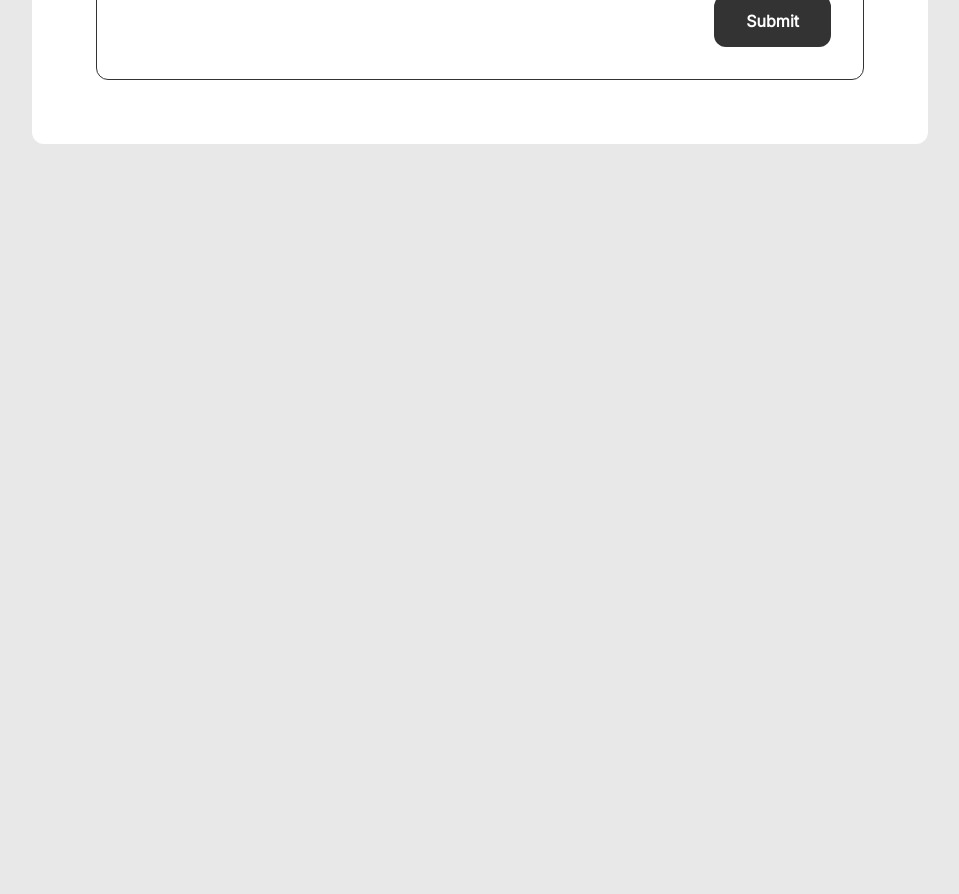
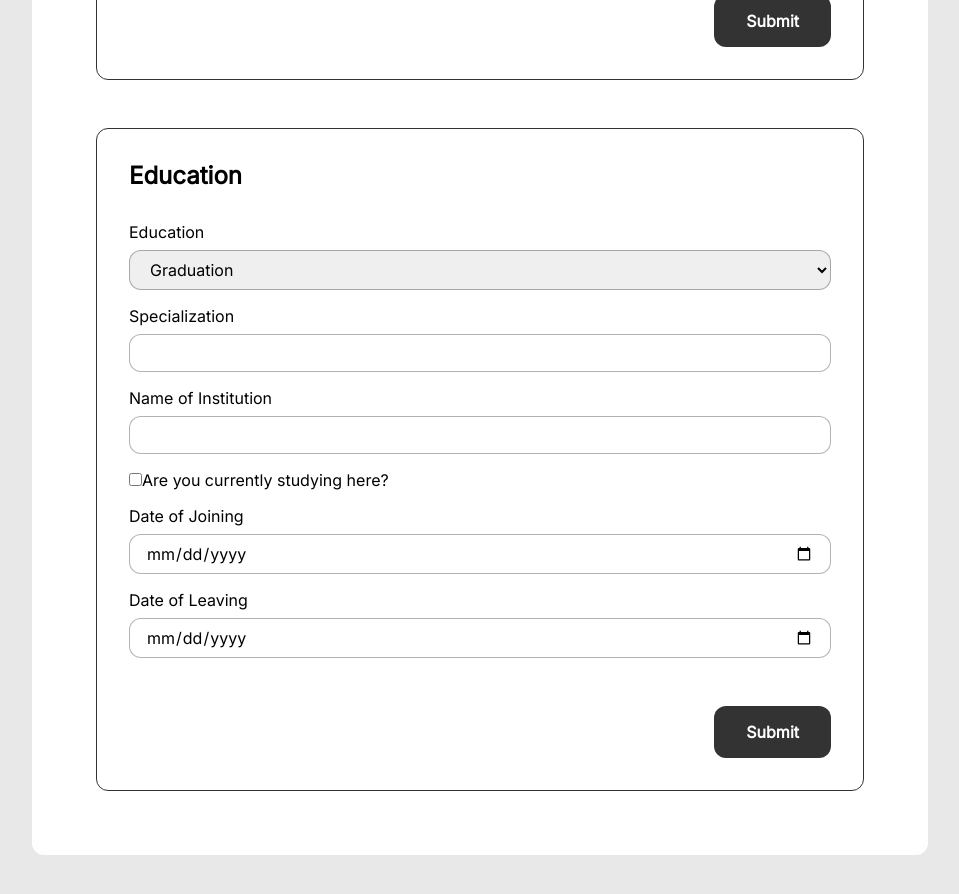
Before and after one commit to avraneel/cv-application, a React (Vite) app: page / in a window 1280 px wide. Shown: the part 660-1554 px from the top of the page, without its empty margins (160-1119 px from the left). Before the commit the page ends 868 px from the top, so only its background shows below. Built offline with nearby package versions, Linux system fonts and the light colour scheme.

Commit message:
Add Education

```diff
--- a/src/components/App.jsx
+++ b/src/components/App.jsx
@@ -13,8 +13,8 @@ export default function App() {
         </header>
         <main className="main">
           <General />
-          {/* <Education />
-          <Experience /> */}
+          <Education />
+          {/*<Experience /> */}
         </main>
       </div>
     </>
--- a/src/components/Checkbox.jsx
+++ /dev/null
@@ -1,14 +0,0 @@
-import "../styles/checkBoxGroup.css";
-
-export default function Checkbox({ name, label, current, setCurrent }) {
-  function handleClick() {
-    setCurrent(!current);
-  }
-
-  return (
-    <div className={`${name} checkboxGroup`}>
-      <input type="checkbox" name={name} id={name} onClick={handleClick} />
-      <label htmlFor={name}>{label}</label>
-    </div>
-  );
-}
--- a/src/components/Dropdown.jsx
+++ b/src/components/Dropdown.jsx
@@ -1,39 +1,39 @@
 import "../styles/input.css";
 
-export default function Dropdown({ id, label }) {
+export default function Dropdown({ id, label, value, setState }) {
   const list = [
     {
       id: crypto.randomUUID(),
-      value: "phd",
       name: "Doctorate (PhD)",
     },
     {
       id: crypto.randomUUID(),
-      value: "masters",
       name: "Post Graduation",
     },
     {
       id: crypto.randomUUID(),
-      value: "bachelors",
       name: "Graduation",
     },
     {
       id: crypto.randomUUID(),
-      value: "hs",
       name: "High School",
     },
   ];
 
   const options = list.map((item) => (
-    <option key={item.id} value={item.value}>
+    <option key={item.id} value={item.name}>
       {item.name}
     </option>
   ));
 
+  function handleChange(e) {
+    setState({ ...value, [id]: e.target.value });
+  }
+
   return (
     <div className="inputGroup">
       <label htmlFor={id}>{label}</label>
-      <select name={id} id={id}>
+      <select name={id} id={id} value={value[id]} onChange={handleChange}>
         {options}
       </select>
     </div>
--- a/src/components/EducationEntry.jsx
+++ b/src/components/EducationEntry.jsx
@@ -1,13 +1,12 @@
 import { useState } from "react";
 
-import Checkbox from "./Checkbox";
 import Dropdown from "./Dropdown";
 import TextInput from "./TextInput";
 import Button from "./Button";
 
 export default function EducationEntry() {
-  const [current, setCurrent] = useState(false);
-  const [education, setEducation] = useState({
+  const [educationInfo, setEducationInfo] = useState({
+    education: "Graduation",
     specialization: "",
     name: "",
     current: false,
@@ -15,25 +14,101 @@ export default function EducationEntry() {
     endDate: "",
   });
 
-  return (
-    <form method="post">
-      <Dropdown id="education" label="Education" />
-      <TextInput id="specialization" label="Specialization" inputType="text" />
-      <TextInput id="name" label="Name of Institution" inputType="text" />
-      <Checkbox
-        name="current"
+  const [formFlag, setFormFlag] = useState(true);
+
+  const formComponent = (
+    <form method="post" onSubmit={handleSubmit}>
+      <Dropdown
+        id="education"
+        label="Education"
+        value={educationInfo}
+        setState={setEducationInfo}
+      />
+      <TextInput
+        id="specialization"
+        label="Specialization"
+        inputType="text"
+        value={educationInfo}
+        setState={setEducationInfo}
+      />
+      <TextInput
+        id="name"
+        label="Name of Institution"
+        inputType="text"
+        value={educationInfo}
+        setState={setEducationInfo}
+      />
+      <TextInput
+        id="current"
         label="Are you currently studying here?"
-        current={current}
-        setCurrent={setCurrent}
+        inputType="checkbox"
+        value={educationInfo}
+        setState={setEducationInfo}
       />
-      <TextInput id="startDate" label="Date of Joining" inputType="date" />
+      <TextInput
+        id="startDate"
+        label="Date of Joining"
+        inputType="date"
+        value={educationInfo}
+        setState={setEducationInfo}
+      />
       <TextInput
         id="endDate"
         label="Date of Leaving"
         inputType="date"
-        current={current}
+        value={educationInfo}
+        setState={setEducationInfo}
       />
       <Button>Submit</Button>
     </form>
   );
+
+  const displayComponent = (
+    <section className="general-display">
+      <div className="general-body">
+        <div className="disp-item">
+          <h3 className="item-name">Education</h3>
+          <p className="item-value">{educationInfo.education}</p>
+        </div>
+        <div className="disp-item">
+          <h3 className="item-name">Specialization</h3>
+          <p className="item-value">{educationInfo.specialization}</p>
+        </div>
+        <div className="disp-item">
+          <h3 className="item-name">Name</h3>
+          <p className="item-value">{educationInfo.name}</p>
+        </div>
+        <div className="disp-item">
+          <h3 className="item-name">Date of Joining</h3>
+          <p className="item-value">{educationInfo.startDate}</p>
+        </div>
+        {/* react does not support if statements inside jsx,
+        so ternary is used */}
+        {educationInfo.current == false ? (
+          <div className="disp-item">
+            <h3 className="item-name">Date of Leaving</h3>
+            <p className="item-value">{educationInfo.endDate}</p>
+          </div>
+        ) : null}
+        <Button onClick={handleEdit} className="button">
+          Edit
+        </Button>
+      </div>
+    </section>
+  );
+
+  function handleEdit() {
+    setFormFlag(true);
+  }
+
+  function handleSubmit(e) {
+    e.preventDefault();
+    setFormFlag(false);
+  }
+
+  if (formFlag) {
+    return <>{formComponent}</>;
+  } else {
+    return <>{displayComponent}</>;
+  }
 }
--- a/src/components/ExperienceEntry.jsx
+++ b/src/components/ExperienceEntry.jsx
@@ -2,11 +2,10 @@ import { useState } from "react";
 
 import TextInput from "./TextInput";
 import TextArea from "./TextArea";
-import Checkbox from "./Checkbox";
 import Button from "./Button";
 
 export default function ExperienceEntry() {
-  const [current, setCurrent] = useState(false);
+  const [experienceInfo, setExperienceInfo] = useState("");
 
   function handleSubmit() {}
 
@@ -14,11 +13,12 @@ export default function ExperienceEntry() {
     <form method="post" onSubmit={handleSubmit}>
       <TextInput id="companyName" label="Company Name" inputType="text" />
       <TextInput id="position" label="Position Title" inputType="text" />
-      <Checkbox
-        name="current"
+      <TextInput
+        id="current"
         label="Is this your current company?"
-        current={current}
-        setCurrent={setCurrent}
+        inputType="checkbox"
+        value={experienceInfo}
+        setState={setExperienceInfo}
       />
       <TextInput id="startDate" label="Date of Joining" inputType="date" />
       <TextInput
--- a/src/components/TextInput.jsx
+++ b/src/components/TextInput.jsx
@@ -3,19 +3,34 @@ import "../styles/input.css";
 /**
  * @desc Component comprising a label and input entry together
  */
-export default function TextInput({
-  id,
-  label,
-  inputType,
-  current = false,
-  value,
-  setState,
-}) {
-  console.log(value);
-  if (id === "endDate" && current === true) {
+export default function TextInput({ id, label, inputType, value, setState }) {
+  // dont render end date if currently working/studying
+  if (id === "endDate" && value.current === true) {
     return null;
   }
 
+  function updateState(e) {
+    if (inputType === "checkbox") {
+      setState({ ...value, [id]: e.target.checked });
+    } else {
+      setState({ ...value, [id]: e.target.value });
+    }
+  }
+
+  if (inputType === "checkbox") {
+    return (
+      <div className={`${id} checkboxGroup`}>
+        <input
+          type="checkbox"
+          name={id}
+          id={id}
+          checked={value[id]}
+          onChange={updateState}
+        />
+        <label htmlFor={id}>{label}</label>
+      </div>
+    );
+  } else {
     return (
       <div className={`${id} inputGroup`}>
         <label htmlFor={id}>{label}</label>
@@ -24,9 +39,10 @@ export default function TextInput({
           name={id}
           id={id}
           value={value[id]} // [] notation for computed property
-        onChange={(e) => setState({ ...value, [id]: e.target.value })}
+          onChange={updateState}
           autoComplete="off"
         />
       </div>
     );
   }
+}
--- a/src/styles/displayGeneral.css
+++ b/src/styles/displayGeneral.css
@@ -7,14 +7,17 @@
 
 .disp-item {
   display: grid;
-  grid-template-columns: 2;
+  grid-template-columns: minmax(0, 1fr) minmax(0, 2fr);
   gap: 1em;
 }
 
 .item-name {
   grid-column: 1;
+  text-align: right;
 }
 
 .item-value {
   grid-column: 2;
+  text-align: start;
+  word-wrap: break-word;
 }
```
Lines whose indentation alone changed are shown as unchanged.
